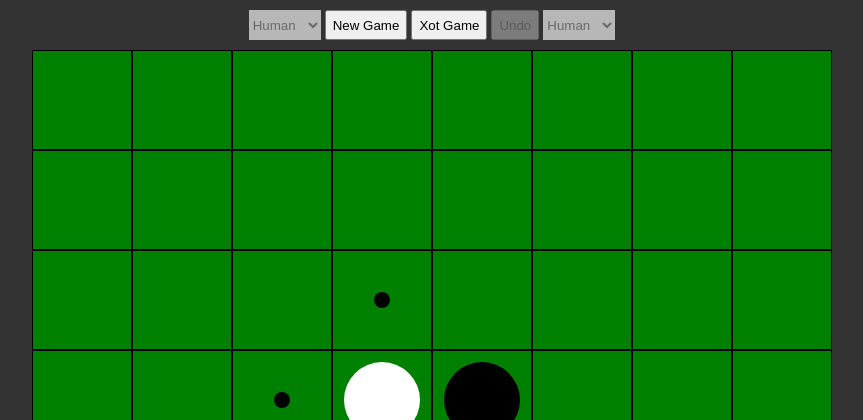
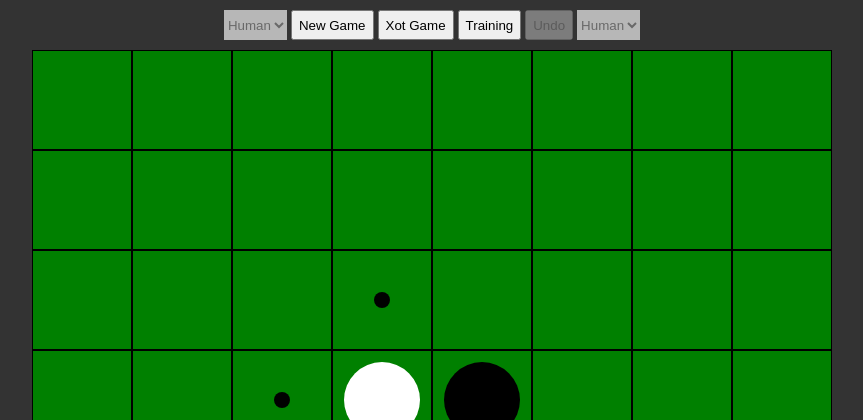
Before and after one commit to lk16/othello_tree, a Flask app: page / in a window 1280 px wide. Shown: the top 420 px of the page, without its empty margins (208-1071 px from the left). Run offline with Flask 2, Linux system fonts and the light colour scheme.

Commit message:
feat: initial training mode working

```diff
--- a/training/blueprints/api/views.py
+++ b/training/blueprints/api/views.py
@@ -76,7 +76,7 @@ def get_openings_recursive(
     raise TypeError(f"unexpected type {type(tree)}")
 
 
-def read_white_openings() -> List[dict]:
+def read_white_openings() -> List[List[dict]]:
     tree = json.load(open("white.json", "r"))
 
     openings_list: List[List[str]] = []
@@ -87,25 +87,27 @@ def read_white_openings() -> List[dict]:
     for opening in openings_list:
         moves: List[int] = [Board.field_to_index(field) for field in opening]
 
-        # validate moves
-        board = Board()
-        for move in moves:
-            board = board.do_move(move)
-
         if len(moves) % 2 != 0:
             moves = moves[:-1]
 
-        opening_moves: List[dict] = []
+        opening_steps: List[dict] = []
 
+        board = Board()
         for i in range(len(moves) // 2):
-            opening_moves.append({"move": moves[i * 2], "best_child": moves[i * 2 + 1]})
+            move = moves[i * 2]
+            best_child = moves[i * 2 + 1]
 
-        response.append(
-            {
-                "start": Board().to_id(),
-                "moves": opening_moves,
-            }
-        )
+            assert BLACK == board.turn
+            board = board.do_move(move)
+
+            opening_steps.append(
+                {"board": board.to_id(), "best_child": moves[i * 2 + 1]}
+            )
+
+            assert WHITE == board.turn
+            board = board.do_move(best_child)
+
+        response.append(opening_steps)
 
     return response
 
--- a/training/blueprints/svg/views.py
+++ b/training/blueprints/svg/views.py
@@ -1,7 +1,8 @@
+from typing import Set
+
 from flask import Blueprint, Response, make_response, request
 
 from othello.board import BLACK, EMPTY, VALID_MOVE, WHITE, Board
-from typing import Set
 
 svg = Blueprint("svg", __name__)
 
--- a/training/static/index.js
+++ b/training/static/index.js
@@ -1,14 +1,28 @@
 
-let board_children = {};
+let board = {};
+let mode = "game";
+let training = {
+    openings: [],
+    opening_id: 0,
+    step_id: 0,
+    mistakes: {},
+};
 
-function update_board(board_id) {
+function shuffle_array(array) {
+    for (let i = array.length - 1; i > 0; i--) {
+        const j = Math.floor(Math.random() * (i + 1));
+        [array[i], array[j]] = [array[j], array[i]];
+    }
+}
+
+function update_board(board_id, mistakes = '') {
     $.ajax({
         url: 'api/boards/' + board_id,
         dataType: 'json'
     }).done(function (data) {
-        board_children = data.children;
-        $("#board").attr('src', 'svg/boards/' + data.id);
-    })
+        board = data;
+        $("#board").attr('src', 'svg/boards/' + data.id + '?mistakes=' + mistakes);
+    });
 }
 
 $(document).ready(function (e) {
@@ -16,16 +30,44 @@ $(document).ready(function (e) {
     update_board('initial');
 
     $('#board').mousedown(function (e) {
-        var posX = e.pageX - $(this).offset().left;
-        var posY = e.pageY - $(this).offset().top;
+        let posX = e.pageX - $(this).offset().left;
+        let posY = e.pageY - $(this).offset().top;
 
-        var field_width = $(this).width() / 8;
-        var field_height = $(this).height() / 8;
+        let field_width = $(this).width() / 8;
+        let field_height = $(this).height() / 8;
 
-        var field_id = 8 * Math.floor(posY / field_width) + Math.floor(posX / field_height);
+        let field_id = 8 * Math.floor(posY / field_width) + Math.floor(posX / field_height);
 
-        if (field_id in board_children) {
-            update_board(board_children[field_id].id);
+        if (field_id in board.children) {
+            if (mode == "game") {
+                update_board(board.children[field_id].id);
+            }
+            if (mode == "training") {
+                best_field_id = training.openings[training.opening_id][training.step_id].best_child;
+                if (field_id == best_field_id) {
+                    console.log(training.openings[training.opening_id].length);
+                    if (training.step_id < training.openings[training.opening_id].length - 1) {
+                        training.step_id += 1;
+                    } else if (training.opening_id < training.openings.length) {
+                        training.opening_id += 1;
+                        training.step_id = 0;
+                    } else {
+                        // we've gone through all openings
+                        return;
+                    }
+
+                    update_board(training.openings[training.opening_id][training.step_id].board);
+                    training.mistakes = {};
+
+                } else {
+                    if (field_id in training.mistakes) {
+                        return;
+                    }
+                    training.mistakes[field_id] = true;
+                    mistakes = Object.keys(training.mistakes).join(',');
+                    update_board(board.id, mistakes);
+                }
+            }
         }
     });
 
@@ -36,4 +78,18 @@ $(document).ready(function (e) {
     $('#xot_game').click(function (e) {
         update_board('xot');
     });
+
+    $('#training').click(function (e) {
+        $.ajax({
+            url: 'api/openings',
+            dataType: 'json'
+        }).done(function (data) {
+            shuffle_array(data);
+            training.openings = data;
+            mode = "training";
+            training.opening_id = 0;
+            training.move_id = 0;
+            update_board(data[0][0].board);
+        });
+    });
 });
--- a/training/templates/index.html
+++ b/training/templates/index.html
@@ -15,16 +15,13 @@
             <div class="buttons">
                 <select name="black_player" disabled="disabled">
                     <option value="human">Human</option>
-                    <option value="bot">Bot</option>
-                    <option value="analyzer">Analyzer</option>
                 </select>
                 <button id="new_game">New Game</button>
                 <button id="xot_game">Xot Game</button>
+                <button id="training">Training</button>
                 <button id="undo_move" disabled="disabled">Undo</button>
                 <select name="white_player" disabled="disabled">
                     <option value="human">Human</option>
-                    <option value="bot">Bot</option>
-                    <option value="analyzer">Analyzer</option>
                 </select>
             </div>
         </div>
```
